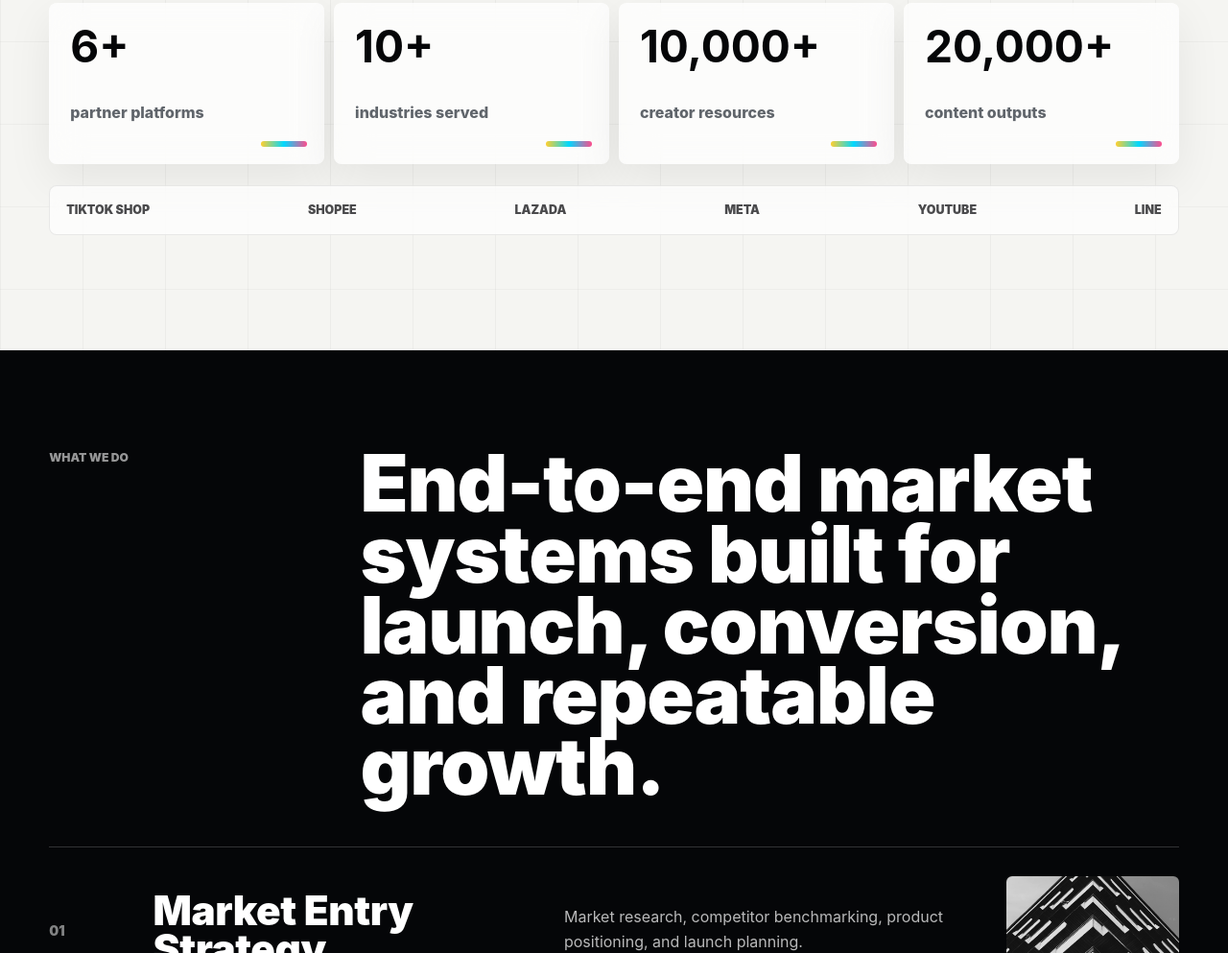
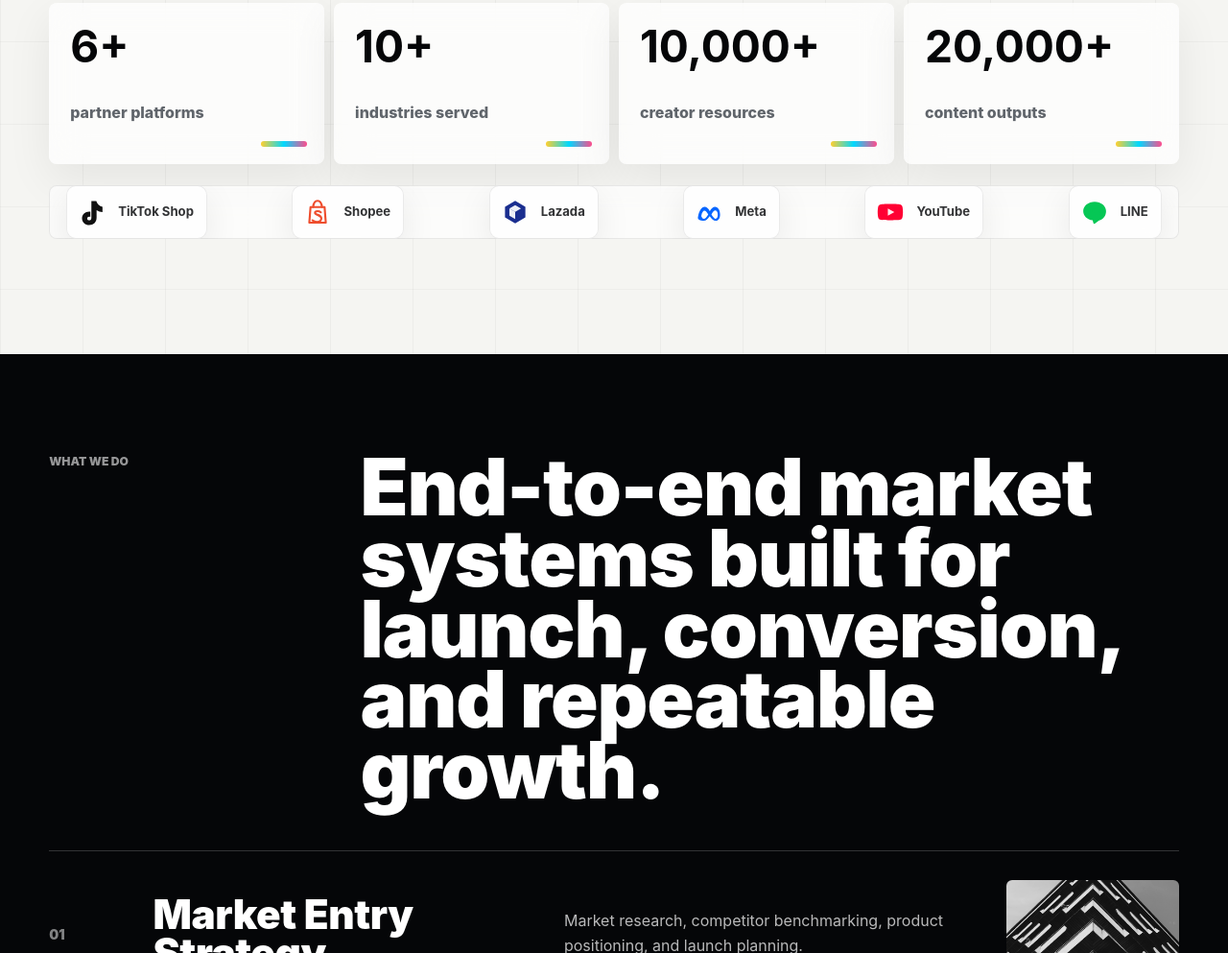
Before and after one commit to shawnjuninho/LOUDER, a website: page index.html in a window 1280 px wide. Shown: the part 2536-3529 px from the top of the page at 96% size. Drawn offline with Linux system fonts and the light colour scheme.

Commit message:
Add platform logo strip

```diff
--- a/index.html
+++ b/index.html
@@ -203,12 +203,48 @@
           </article>
         </div>
         <div class="platform-strip" aria-label="Partner platforms" data-reveal>
-          <span>TikTok Shop</span>
-          <span>Shopee</span>
-          <span>Lazada</span>
-          <span>Meta</span>
-          <span>YouTube</span>
-          <span>LINE</span>
+          <span class="platform-logo platform-tiktok" aria-label="TikTok Shop">
+            <svg viewBox="0 0 32 32" aria-hidden="true">
+              <path d="M20.1 5.2c1.1 3.2 3.1 5.1 6.1 5.6v5.1c-2.1-.1-4-.7-5.8-1.9v7.5c0 4.4-3 7.3-7.2 7.3-4 0-7.1-2.8-7.1-6.7 0-4.3 3.6-7.2 8.2-6.6v5.2c-1.7-.6-3.1.2-3.1 1.6 0 1.1.9 1.8 2 1.8 1.3 0 2.1-.8 2.1-2.4V5.2h4.8Z" />
+            </svg>
+            <strong>TikTok Shop</strong>
+          </span>
+          <span class="platform-logo platform-shopee" aria-label="Shopee">
+            <svg viewBox="0 0 32 32" aria-hidden="true">
+              <path d="M9.1 11.1h13.8l1.2 15.3H7.9l1.2-15.3Z" />
+              <path d="M11.7 11.1c.3-4 1.8-6.2 4.3-6.2s4 2.2 4.3 6.2" />
+              <path d="M19.2 16.2c-.9-.8-2-1.1-3.2-1.1-1.5 0-2.5.6-2.5 1.6 0 2.6 6.2 1.4 6.2 5.5 0 2.1-1.8 3.6-4.3 3.6-1.7 0-3.2-.5-4.4-1.7" />
+            </svg>
+            <strong>Shopee</strong>
+          </span>
+          <span class="platform-logo platform-lazada" aria-label="Lazada">
+            <svg viewBox="0 0 32 32" aria-hidden="true">
+              <path d="m16 5 10 5.8v10.4L16 27 6 21.2V10.8L16 5Z" />
+              <path d="M10.3 12.5 16 9.2l5.7 3.3-5.7 3.3-5.7-3.3Z" />
+              <path d="m10.3 12.5 5.7 3.3v7l-5.7-3.3v-7Z" />
+            </svg>
+            <strong>Lazada</strong>
+          </span>
+          <span class="platform-logo platform-meta" aria-label="Meta">
+            <svg viewBox="0 0 32 32" aria-hidden="true">
+              <path d="M5.2 20.9c1.1-6.1 3.5-10 6.5-10 2.1 0 3.6 1.7 5.1 4.1 1.7-2.6 3.1-4.1 5.2-4.1 3 0 4.9 3.5 4.9 7.6 0 3.6-1.7 6-4.4 6-2.1 0-3.8-1.5-5.8-4.5-2 3-3.6 4.5-5.7 4.5-3.7 0-6.5-1.5-5.8-3.6Zm3.7-.2c.4 1.3 1.1 1.8 2.1 1.8 1.3 0 2.4-1.2 4.3-4.2-1.5-2.5-2.5-3.7-3.7-3.7-1.4 0-2.5 1.9-3.1 5-.1.5 0 .9.4 1.1Zm9.5-2.4c1.8 2.8 3 4.2 4.1 4.2 1.3 0 2.1-1.5 2.1-3.9 0-2.7-1-4.2-2.5-4.2-1.2 0-2.1 1.1-3.7 3.9Z" />
+            </svg>
+            <strong>Meta</strong>
+          </span>
+          <span class="platform-logo platform-youtube" aria-label="YouTube">
+            <svg viewBox="0 0 32 32" aria-hidden="true">
+              <path d="M28 11.3c-.3-1.8-1.1-2.6-2.8-2.9C22.9 8 16 8 16 8s-6.9 0-9.2.4c-1.7.3-2.5 1.1-2.8 2.9-.4 2.2-.4 4.7-.4 4.7s0 2.5.4 4.7c.3 1.8 1.1 2.6 2.8 2.9 2.3.4 9.2.4 9.2.4s6.9 0 9.2-.4c1.7-.3 2.5-1.1 2.8-2.9.4-2.2.4-4.7.4-4.7s0-2.5-.4-4.7Z" />
+              <path d="m13.6 19.5 6.4-3.5-6.4-3.5v7Z" />
+            </svg>
+            <strong>YouTube</strong>
+          </span>
+          <span class="platform-logo platform-line" aria-label="LINE">
+            <svg viewBox="0 0 32 32" aria-hidden="true">
+              <path d="M16 5.8C9.8 5.8 4.8 9.9 4.8 15c0 4.6 4 8.4 9.2 9.1l.8 2.8c.2.6.9.8 1.4.4l4.1-3c4.1-1.2 6.9-4.8 6.9-9.3 0-5.1-5-9.2-11.2-9.2Z" />
+              <path d="M10.4 13.2v4h2.3m1.9-4v4m2.1-4v4l2.7-4v4m2.1-4h2.5m-2.5 2h2.1m-2.1 2h2.5" />
+            </svg>
+            <strong>LINE</strong>
+          </span>
         </div>
       </section>
 
--- a/styles.css
+++ b/styles.css
@@ -682,6 +682,82 @@ label {
   animation: tickerSlide 16s linear infinite;
 }
 
+.platform-strip {
+  flex-wrap: wrap;
+  gap: 12px;
+  padding: 14px;
+}
+
+.platform-strip .platform-logo {
+  display: inline-flex;
+  min-height: 56px;
+  align-items: center;
+  gap: 10px;
+  padding: 10px 14px 10px 10px;
+  border-radius: 10px;
+  background: rgba(255, 255, 255, 0.72);
+  box-shadow:
+    inset 0 0 0 1px rgba(5, 6, 8, 0.08),
+    0 12px 36px rgba(5, 6, 8, 0.08);
+  color: var(--ink);
+  text-transform: none;
+}
+
+.platform-logo svg {
+  width: 34px;
+  height: 34px;
+  flex: 0 0 auto;
+}
+
+.platform-logo strong {
+  color: rgba(5, 6, 8, 0.82);
+  font-size: 0.82rem;
+  line-height: 1;
+}
+
+.platform-logo svg path {
+  fill: currentColor;
+}
+
+.platform-shopee svg path,
+.platform-line svg path:last-child {
+  fill: none;
+  stroke: currentColor;
+  stroke-linecap: round;
+  stroke-linejoin: round;
+  stroke-width: 2;
+}
+
+.platform-youtube svg path:last-child,
+.platform-lazada svg path:nth-child(2),
+.platform-lazada svg path:nth-child(3) {
+  fill: rgba(255, 255, 255, 0.92);
+}
+
+.platform-strip .platform-tiktok {
+  color: #111111;
+}
+
+.platform-strip .platform-shopee {
+  color: #ee4d2d;
+}
+
+.platform-strip .platform-lazada {
+  color: #1a2e8f;
+}
+
+.platform-strip .platform-meta {
+  color: #0866ff;
+}
+
+.platform-strip .platform-youtube {
+  color: #ff0033;
+}
+
+.platform-strip .platform-line {
+  color: #06c755;
+}
+
 .consult-card {
   position: relative;
   grid-column: 2;
```
